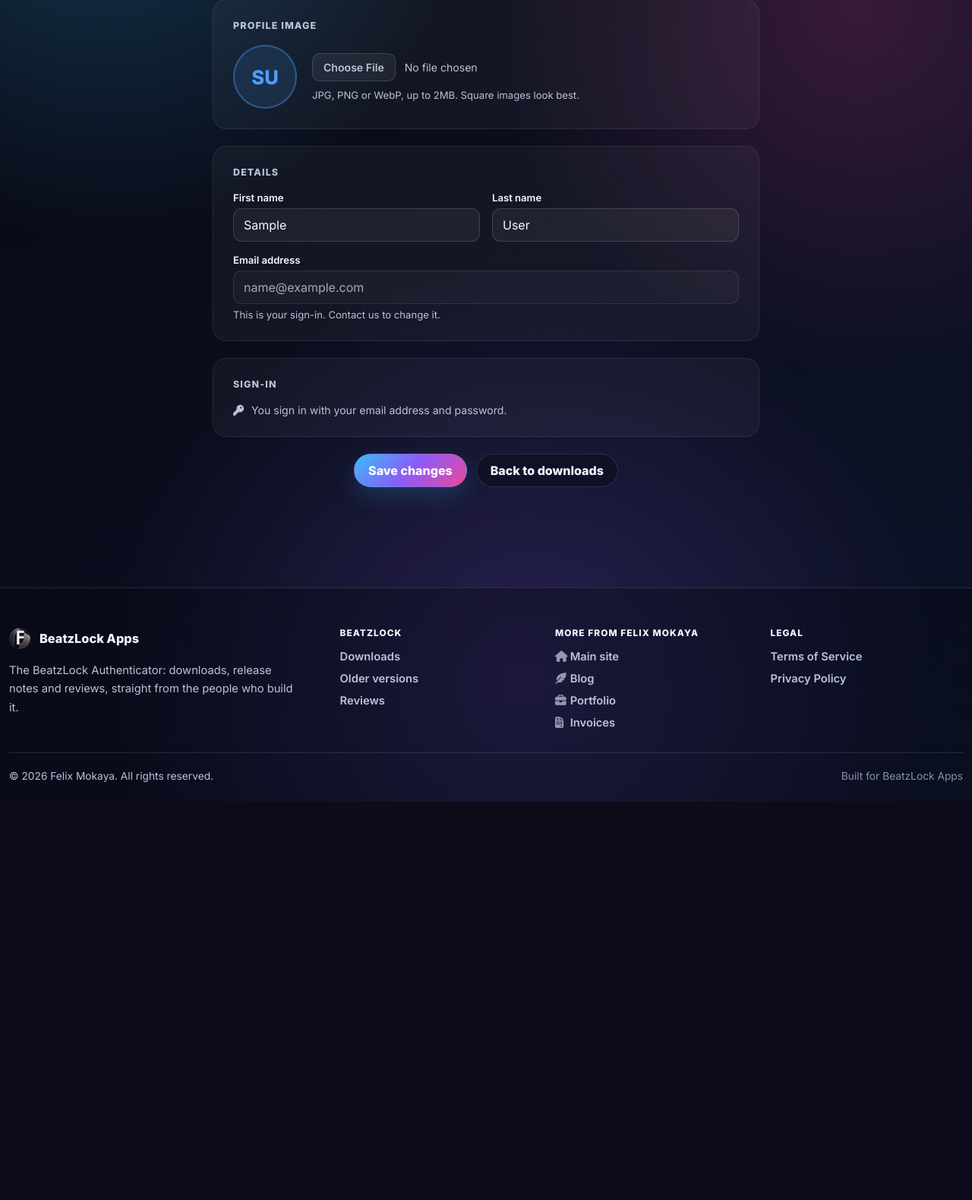
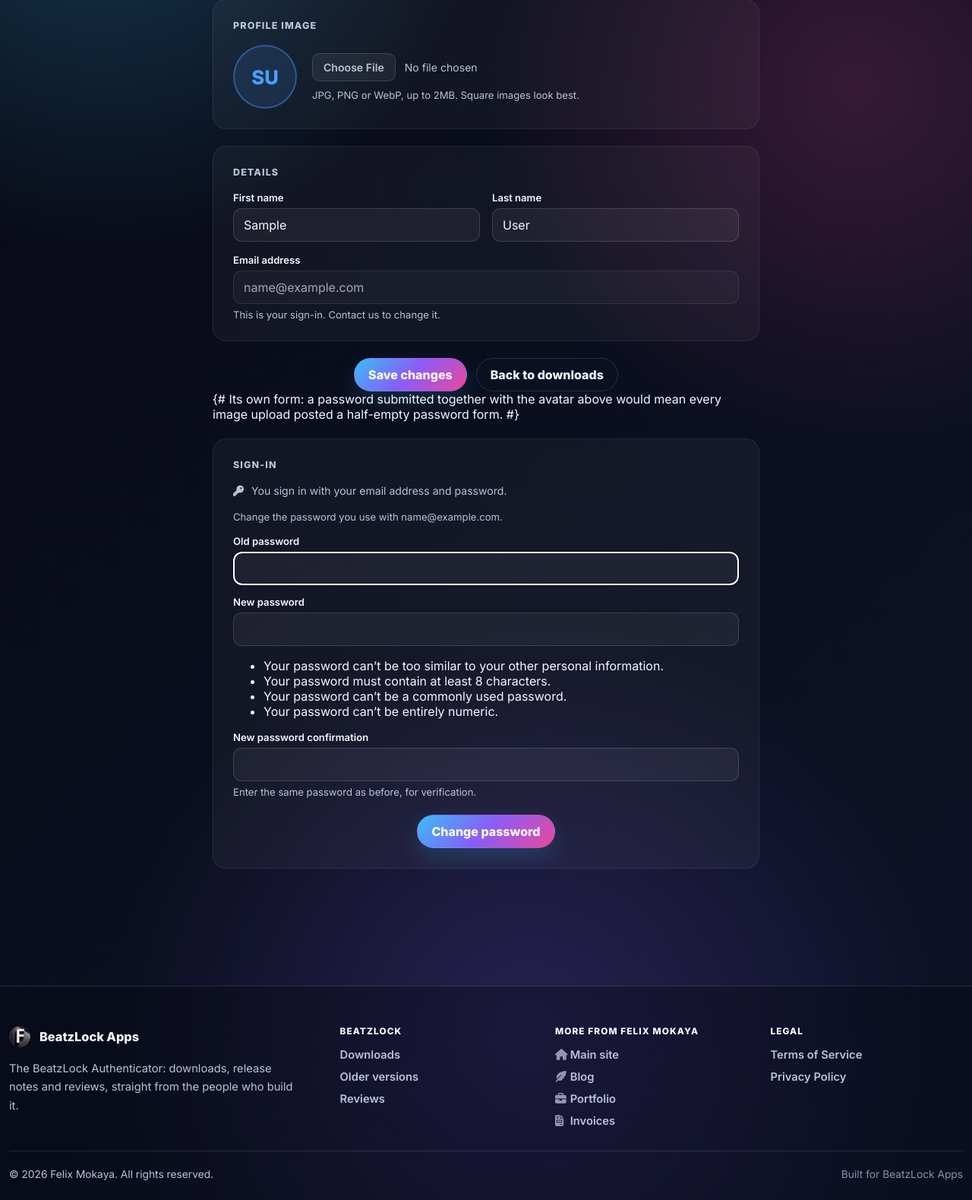
Before and after one commit to felixmokayabeatz/totp_app_auth, a Django app: page /account/ in a window 1280 px wide. Shown: the part 254-1833 px from the top of the page at 76% size. Before the commit the page ends 1309 px from the top, so only its background shows below. Run offline with Django 5.2, Linux system fonts and the light colour scheme; the visitor is signed in with stand-in values (Sample User, id 1); data comes from the database, SQL or seed files in the repository.

Commit message:
Add a password from setting if the user signs in with google

```diff
--- a/beatzlock_app/beatzlock_app/templates/beatzlock_app/account.html
+++ b/beatzlock_app/beatzlock_app/templates/beatzlock_app/account.html
@@ -51,7 +51,8 @@
   /* ── fields ── */
   .field-grid { display: grid; grid-template-columns: repeat(2, minmax(0, 1fr)); gap: 16px; }
   .field label { display: block; font-size: .82rem; font-weight: 600; margin-bottom: 6px; }
-  .field input[type="text"] {
+  .field input[type="text"],
+  .field input[type="password"] {
     width: 100%; padding: 11px 13px; border-radius: 11px;
     border: 1px solid var(--border, rgba(255,255,255,.14));
     background: rgba(255,255,255,.05); color: inherit; font: inherit;
@@ -147,22 +148,60 @@
       </div>
     </div>
 
-    <div class="account-card">
+    <div class="account-actions">
+      <button type="submit" class="fmb-btn">Save changes</button>
+      <a href="{% url 'beatzlock_app:download_list' %}" class="fmb-btn fmb-btn-secondary">Back to downloads</a>
+    </div>
+  </form>
+
+  {# Its own form: a password submitted together with the avatar above would
+     mean every image upload posted a half-empty password form. #}
+  <form method="post" class="account-card" style="margin-top:22px;">
+    {% csrf_token %}
     <h2>Sign-in</h2>
-      <div class="signin-note">
+
+    <div class="signin-note" style="margin-bottom:18px;">
       {% if profile.google_sub %}
         <i class="fab fa-google" aria-hidden="true"></i>
-          <span>Connected to Google.{% if not has_password %} You sign in with Google.{% endif %}</span>
+        <span>
+          Connected to Google.{% if not has_password %} Right now that is your only way in.{% endif %}
+        </span>
       {% else %}
         <i class="fas fa-key" aria-hidden="true"></i>
         <span>You sign in with your email address and password.</span>
       {% endif %}
     </div>
+
+    <p class="avatar-hint" style="margin:0 0 16px;">
+      {% if has_password %}
+        Change the password you use with {{ user.email|default:user.username }}.
+      {% else %}
+        Set a password if you would also like to sign in with your email address.
+        Signing in with Google keeps working either way.
+      {% endif %}
+    </p>
+
+    {% if password_form.non_field_errors %}
+      <ul class="errorlist">
+        {% for error in password_form.non_field_errors %}<li>{{ error }}</li>{% endfor %}
+      </ul>
+    {% endif %}
+
+    {% for field in password_form %}
+      <div class="field" style="margin-bottom:14px;">
+        <label for="{{ field.id_for_label }}">{{ field.label }}</label>
+        {{ field }}
+        {% if field.errors %}{{ field.errors }}{% endif %}
+        {% if field.help_text %}
+          <p class="avatar-hint" style="margin-top:6px;">{{ field.help_text|safe }}</p>
+        {% endif %}
       </div>
+    {% endfor %}
 
     <div class="account-actions">
-      <button type="submit" class="fmb-btn">Save changes</button>
-      <a href="{% url 'beatzlock_app:download_list' %}" class="fmb-btn fmb-btn-secondary">Back to downloads</a>
+      <button type="submit" name="set_password" value="1" class="fmb-btn">
+        {% if has_password %}Change password{% else %}Set a password{% endif %}
+      </button>
     </div>
   </form>
 </section>
--- a/beatzlock_app/beatzlock_app/views.py
+++ b/beatzlock_app/beatzlock_app/views.py
@@ -14,8 +14,9 @@ from .google_auth import google_enabled
 from .utils.file_serving import x_accel_file_response
 from django.conf import settings
 from django.contrib import messages
-from django.contrib.auth import login as auth_login
+from django.contrib.auth import login as auth_login, update_session_auth_hash
 from django.contrib.auth.decorators import login_required
+from django.contrib.auth.forms import PasswordChangeForm, SetPasswordForm
 from django.urls import reverse
 from django.db.models import Q
 import os
@@ -1050,13 +1051,26 @@ def mark_rating_useful(request, rating_id):
 
 @login_required
 def account(request):
-    """One page: the name shown on reviews, and the profile image."""
+    """The name shown on reviews, the profile image, and the password.
+
+    Someone who arrived through Google has no usable password, so Google is
+    their only way in. SetPasswordForm gives them one without asking for a
+    password they have never had; anyone who already has one gets
+    PasswordChangeForm, which asks for the old one first.
+
+    The page posts from two separate forms -- the details and the password --
+    so each is bound only when its own button was pressed. Nesting them in one
+    form would submit a half-empty password form on every avatar upload.
+    """
     profile = profile_for(request.user)
+    has_password = request.user.has_usable_password()
+    password_form_class = PasswordChangeForm if has_password else SetPasswordForm
+
+    account_form = AccountForm(instance=request.user)
+    avatar_form = AvatarForm(instance=profile)
+    password_form = password_form_class(request.user)
 
     if request.method == 'POST':
-        account_form = AccountForm(request.POST, instance=request.user)
-        avatar_form = AvatarForm(request.POST, request.FILES, instance=profile)
-
         if 'remove_avatar' in request.POST:
             if profile.avatar:
                 profile.avatar.delete(save=False)
@@ -1065,21 +1079,35 @@ def account(request):
                 messages.success(request, "Profile image removed.")
             return redirect('beatzlock_app:account')
 
-        if account_form.is_valid() and avatar_form.is_valid():
-            account_form.save()
-            avatar_form.save()
-            messages.success(request, "Account updated.")
-            return redirect('beatzlock_app:account')
-    else:
-        account_form = AccountForm(instance=request.user)
-        avatar_form = AvatarForm(instance=profile)
+        if 'set_password' in request.POST:
+            password_form = password_form_class(request.user, request.POST)
+            if password_form.is_valid():
+                user = password_form.save()
+                # Changing the password rotates the session hash, which would
+                # otherwise sign them out on the very next request.
+                update_session_auth_hash(request, user)
+                messages.success(
+                    request,
+                    "Password updated." if has_password else
+                    "Password set. You can now sign in with your email address too.",
+                )
+                return redirect('beatzlock_app:account')
+        else:
+            account_form = AccountForm(request.POST, instance=request.user)
+            avatar_form = AvatarForm(request.POST, request.FILES, instance=profile)
+            if account_form.is_valid() and avatar_form.is_valid():
+                account_form.save()
+                avatar_form.save()
+                messages.success(request, "Account updated.")
+                return redirect('beatzlock_app:account')
 
     return render(request, 'beatzlock_app/account.html', {
         'profile': profile,
         'account_form': account_form,
         'avatar_form': avatar_form,
+        'password_form': password_form,
         'google_enabled': google_enabled(),
-        'has_password': request.user.has_usable_password(),
+        'has_password': has_password,
     })
 
 
```
Also changed, not shown: beatzlock_app/beatzlock_app/tests.py (+90 -0 lines). Lines whose indentation alone changed are shown as unchanged.
